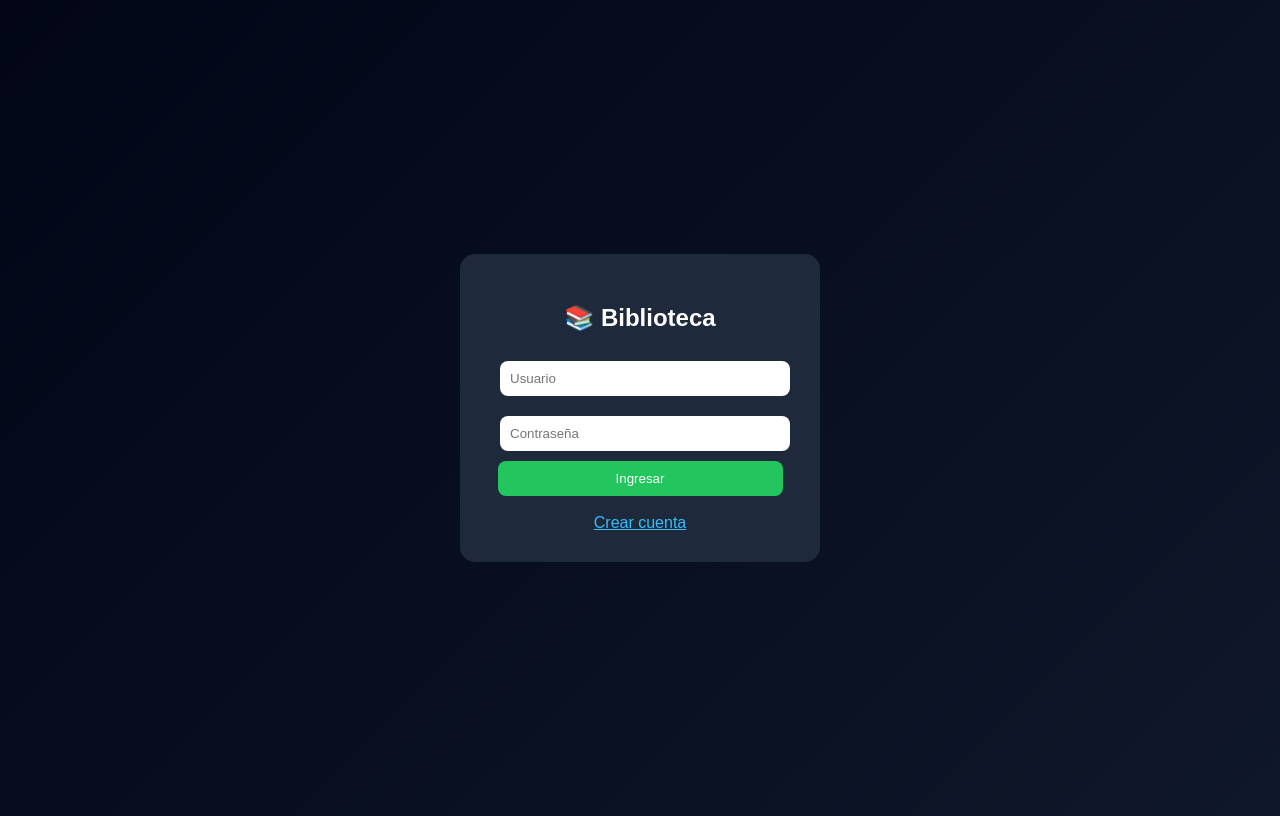
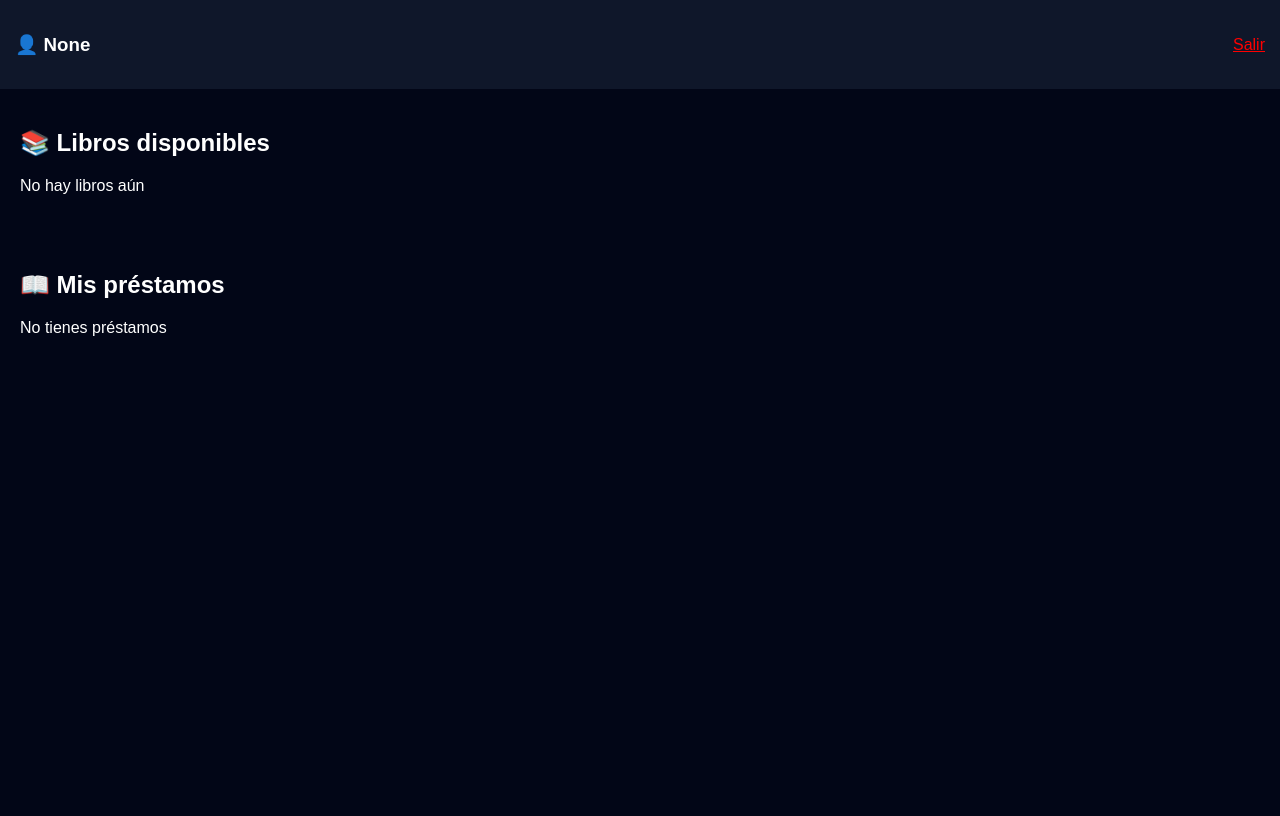
Before and after one commit to juanariasn-cmyk/proyecto-biblioteca, a Flask app: page / in a window 1280 px wide. After the commit the page ends 336 px from the top, so only its background shows below. Run offline with Flask 3, Linux system fonts and the light colour scheme.

Commit message:
Update login.html

```diff
--- a/web_app/templates/login.html
+++ b/web_app/templates/login.html
@@ -1,46 +1,84 @@
 <!DOCTYPE html>
 <html>
 <head>
-<title>Login</title>
+<title>Usuario</title>
 
 <style>
 body{
-    background: linear-gradient(135deg,#020617,#0f172a);
+    margin:0;
+    font-family:Arial;
+    background:#020617;
     color:white;
-    font-family:Arial;
+}
+
+/* HEADER */
+.header{
+    background:#0f172a;
+    padding:15px;
     display:flex;
-    justify-content:center;
+    justify-content:space-between;
     align-items:center;
-    height:100vh;
 }
-.box{
+
+/* GRID LIBROS */
+.grid{
+    display:grid;
+    grid-template-columns: repeat(auto-fill, minmax(220px,1fr));
+    gap:20px;
+    padding:20px;
+}
+
+/* CARD */
+.card{
     background:#1e293b;
-    padding:30px;
-    border-radius:15px;
-    width:300px;
+    border-radius:12px;
+    overflow:hidden;
+    transition:0.3s;
+}
+.card:hover{
+    transform:scale(1.05);
+}
+
+/* IMAGEN */
+.card img{
+    width:100%;
+    height:250px;
+    object-fit:cover;
+}
+
+/* CONTENIDO */
+.card-body{
+    padding:10px;
     text-align:center;
 }
-input{
-    width:90%;
-    padding:10px;
-    margin:10px;
+
+/* BOTONES */
+button{
+    background:#3b82f6;
     border:none;
-    border-radius:8px;
-}
-button{
-    width:95%;
-    padding:10px;
-    background:#22c55e;
-    border:none;
+    padding:8px 12px;
     color:white;
-    border-radius:8px;
+    border-radius:6px;
     cursor:pointer;
 }
-.error{
-    background:#ef4444;
-    padding:10px;
-    border-radius:8px;
-    margin-bottom:10px;
+
+button:hover{
+    background:#2563eb;
+}
+
+/* SECCIONES */
+.section{
+    padding:20px;
+}
+
+.loan{
+    background:#1e293b;
+    padding:15px;
+    margin:10px;
+    border-radius:10px;
+    display:flex;
+    justify-content:space-between;
+    align-items:center;
 }
 </style>
 
@@ -48,24 +86,74 @@ button{
 
 <body>
 
-<div class="box">
+<!-- HEADER -->
+<div class="header">
+    <h3>👤 {{ session.get('user') }}</h3>
+    <a href="/logout" style="color:red;">Salir</a>
+</div>
 
-<h2>📚 Biblioteca</h2>
+<!-- LIBROS -->
+<div class="section">
+<h2>📚 Libros disponibles</h2>
 
-{% if error %}
-<div class="error">
-    {{ error }}
+{% if libros %}
+<div class="grid">
+
+{% for l in libros %}
+<div class="card">
+
+<img src="{{ url_for('static', filename='uploads/' + (l[3] or 'default.png')) }}">
+
+<div class="card-body">
+<h4>{{ l[1] }}</h4>
+<p style="color:#94a3b8;">{{ l[2] }}</p>
+
+{% if l[4]==1 %}
+<a href="/prestar/{{ l[0] }}">
+<button>📥 Pedir libro</button>
+</a>
+{% else %}
+<p style="color:red;">❌ No disponible</p>
+{% endif %}
 </div>
+
+</div>
+{% endfor %}
+
+</div>
+{% else %}
+<p>No hay libros aún</p>
 {% endif %}
+</div>
 
-<form method="POST">
-<input name="user" placeholder="Usuario" required>
-<input type="password" name="password" placeholder="Contraseña" required>
-<button>Ingresar</button>
-</form>
+<!-- PRESTAMOS -->
+<div class="section">
+<h2>📖 Mis préstamos</h2>
 
-<br>
-<a href="/register" style="color:#38bdf8;">Crear cuenta</a>
+{% if prestamos %}
+    {% for p in prestamos %}
+    <div class="loan">
+
+        <div>
+            <b>{{ p[1] }}</b><br>
+            <small style="color:#94a3b8;">Fecha: {{ p[2] }}</small>
+        </div>
+
+        <div>
+        {% if p[3]==0 %}
+            <a href="/devolver/{{ p[0] }}">
+                <button>Devolver</button>
+            </a>
+        {% else %}
+            <span style="color:lightgreen;">✔ Devuelto</span>
+        {% endif %}
+        </div>
+
+    </div>
+    {% endfor %}
+{% else %}
+<p>No tienes préstamos</p>
+{% endif %}
 
 </div>
 
```
